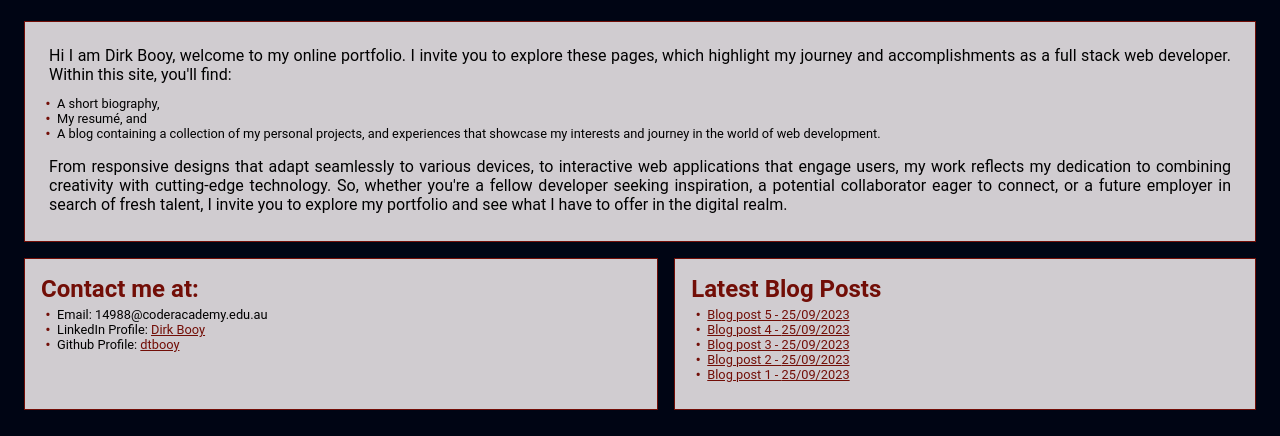
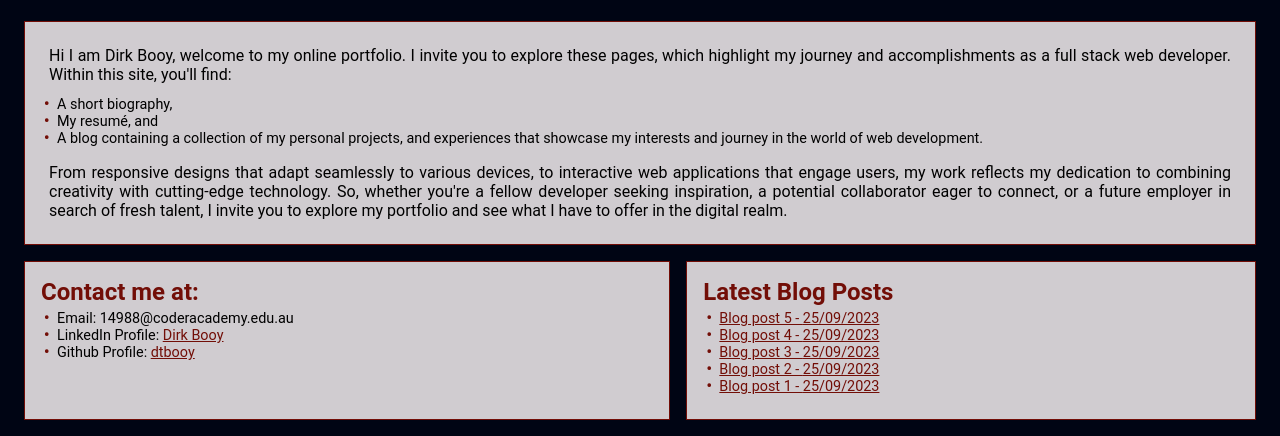
Before and after one commit to dtbooy/DirkBooy-T1A2-Portfolio, a plain HTML site: page src/index.html in a window 1280 px wide. Shown: the part 286-722 px from the top of the page. Drawn offline with Linux system fonts and the light colour scheme.

Commit message:
updated logo, fixed time-date tags (hopefully), some semantics correntions

```diff
--- a/src/index.html
+++ b/src/index.html
@@ -66,11 +66,11 @@
             <!-- Blog Post list -->
             <h2>Latest Blog Posts</h2>
             <ul>
-                <li><a href="blog.html#blog5">Blog post 5 - <time date="2023/09/25">25/09/2023</time></a></li>
-                <li><a href="blog.html#blog4">Blog post 4 - <time date="2023/09/25">25/09/2023</time></a></li>
-                <li><a href="blog.html#blog3">Blog post 3 - <time date="2023/09/25">25/09/2023</time></a></li>
-                <li><a href="blog.html#blog2">Blog post 2 - <time date="2023/09/25">25/09/2023</time></a></li>
-                <li><a href="blog.html#blog1">Blog post 1 - <time date="2023/09/25">25/09/2023</time></a></li>
+                <li><a href="blog.html#blog5">Blog post 5 - <time datetime="2023/09/25">25/09/2023</time></a></li>
+                <li><a href="blog.html#blog4">Blog post 4 - <time datetime="2023/09/25">25/09/2023</time></a></li>
+                <li><a href="blog.html#blog3">Blog post 3 - <time datetime="2023/09/25">25/09/2023</time></a></li>
+                <li><a href="blog.html#blog2">Blog post 2 - <time datetime="2023/09/25">25/09/2023</time></a></li>
+                <li><a href="blog.html#blog1">Blog post 1 - <time datetime="2023/09/25">25/09/2023</time></a></li>
             </ul>
         </section>
 
--- a/src/style.css
+++ b/src/style.css
@@ -40,7 +40,7 @@
     max-height: 50vh;
     max-width: 90%;
     }
-
+    /* set the default style for figure captions */
     figcaption {
         font-style:italic;
         font-size:.8rem;
@@ -61,7 +61,7 @@
     margin: 0.25rem 1rem 0.5rem; /* move the lists style out so it aligns with the text */
     list-style-type: none; /* remove bullet point to be replaced with theme styled markers */
     text-align: left; /* align text left in lists (rather than justified in paragraphs) */
-    font-size: 0.8em; /* make list text slightly smaller than regular text */
+    font-size: 0.9em; /* make list text slightly smaller than regular text */
 }
     /* add back in bullet markers, change colour and realign to text*/
     .content-box li::before {
```
Also changed, not shown: src/about.html (+5 -5 lines), src/blog.html (+15 -11 lines), src/resume.html (+11 -11 lines), src/images/logo-site.png.
